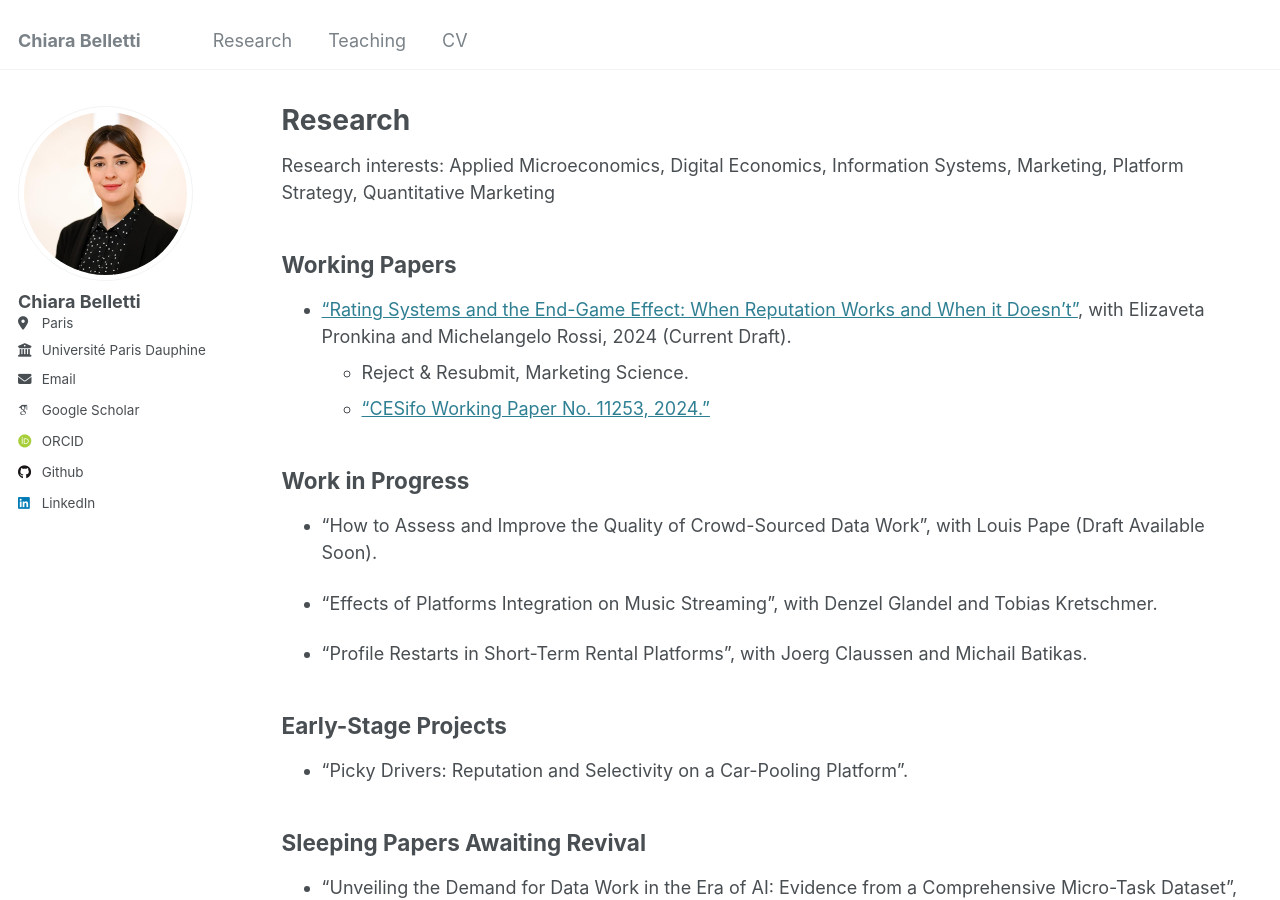
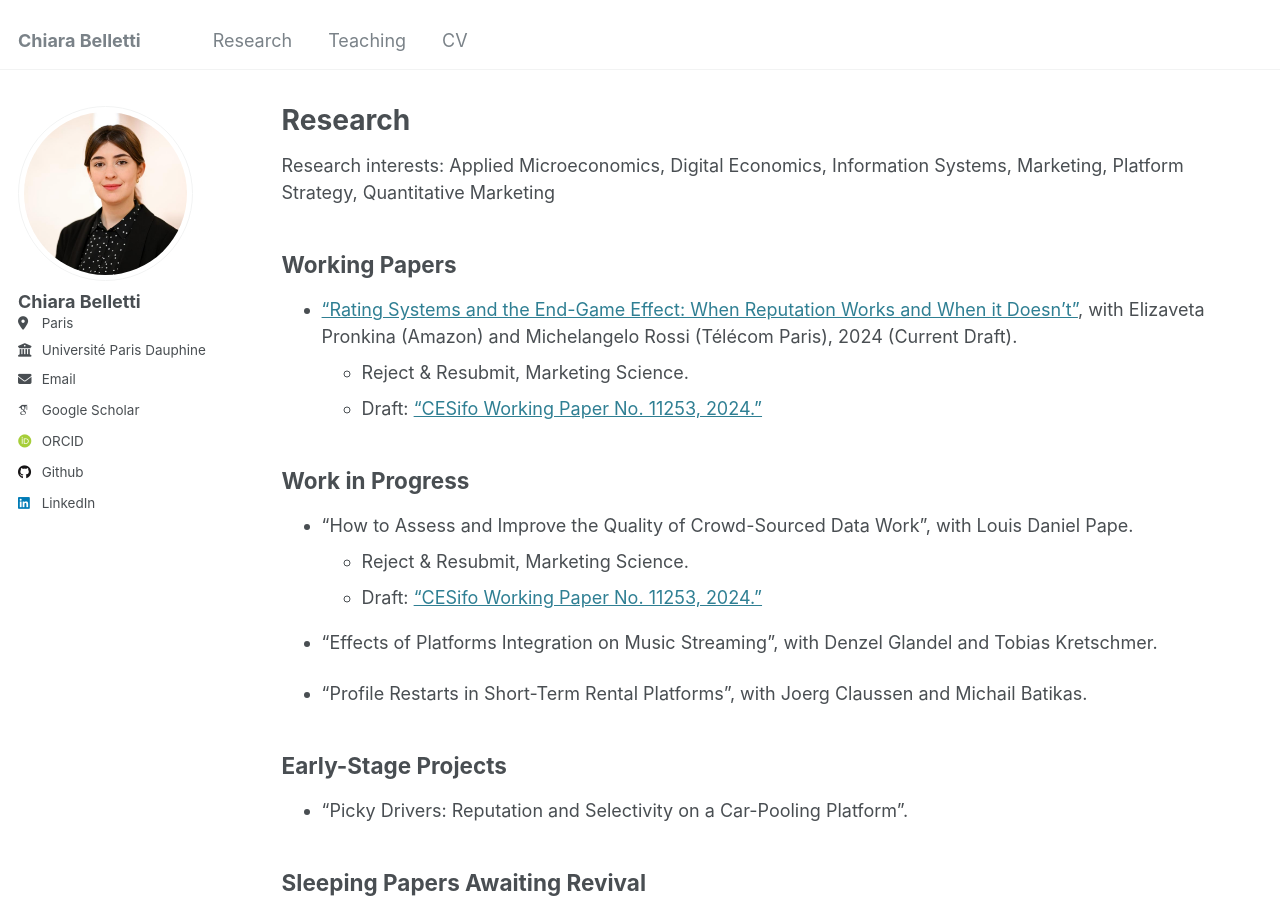
Before and after one commit to ChiaraBelletti/ChiaraBelletti.github.io, a Jekyll site: the page built from _pages/research.md, in a window 1280 px wide and 900 px high. Built offline with Jekyll 4.4.1, drawn with Linux system fonts in a browser that asks for light colours; some web fonts are replaced.

Commit message:
Update research.md

```diff
--- a/_pages/research.md
+++ b/_pages/research.md
@@ -15,14 +15,16 @@ Quantitative Marketing
 Working Papers
 -----
 
-* <a href="https://www.cesifo.org/en/publications/2024/working-paper/rating-systems-and-end-game-effect-when-reputation-works-and-when">"Rating Systems and the End-Game Effect: When Reputation Works and When it Doesn't"</a>, with Elizaveta Pronkina and Michelangelo Rossi, 2024 (Current Draft).
+* <a href="https://www.cesifo.org/en/publications/2024/working-paper/rating-systems-and-end-game-effect-when-reputation-works-and-when">"Rating Systems and the End-Game Effect: When Reputation Works and When it Doesn't"</a>, with Elizaveta Pronkina (Amazon) and Michelangelo Rossi (Télécom Paris), 2024 (Current Draft).
   * Reject & Resubmit, Marketing Science.
-  * <a href="https://www.cesifo.org/en/publications/2024/working-paper/rating-systems-and-end-game-effect-when-reputation-works-and-when">"CESifo Working Paper No. 11253, 2024."</a>
+  * Draft: <a href="https://www.cesifo.org/en/publications/2024/working-paper/rating-systems-and-end-game-effect-when-reputation-works-and-when">"CESifo Working Paper No. 11253, 2024."</a>
 
 Work in Progress
 -----
 
-* "How to Assess and Improve the Quality of Crowd-Sourced Data Work", with Louis Pape (Draft Available Soon).
+* "How to Assess and Improve the Quality of Crowd-Sourced Data Work", with Louis Daniel Pape.
+  * Reject & Resubmit, Marketing Science.
+  * Draft: <a href="https://www.cesifo.org/en/publications/2024/working-paper/rating-systems-and-end-game-effect-when-reputation-works-and-when">"CESifo Working Paper No. 11253, 2024."</a>
 
 * "Effects of Platforms Integration on Music Streaming", with Denzel Glandel and Tobias Kretschmer.
 
```
